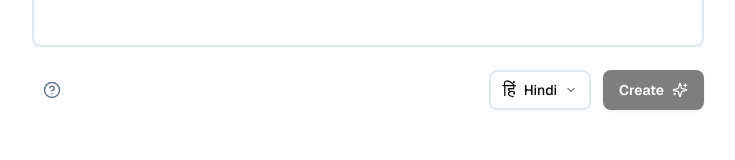
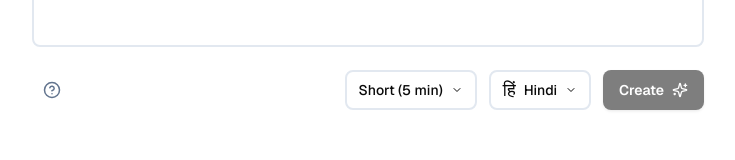
Before and after one commit to saibhaskardevatha/kahani, a Next.js app: page / in a window 1280 px wide. Shown: the part 301-461 px from the top of the page, without its empty margins (272-1007 px from the left). Built offline with nearby package versions, Linux system fonts and the light colour scheme.

Commit message:
duration dropdown added

```diff
--- a/src/app/chat/[id]/page.tsx
+++ b/src/app/chat/[id]/page.tsx
@@ -6,12 +6,13 @@ import { WorkflowStep } from "../../../components/chat/WorkflowStep";
 import { AudioPlayer } from "../../../components/chat/AudioPlayer";
 import { useWorkflow } from "../../../hooks/useWorkflow";
 import { WorkflowStep as WorkflowStepType } from "../../../types/chat";
-import { DEFAULT_LANGUAGE } from "../../../constants";
+import { DEFAULT_LANGUAGE, DEFAULT_DURATION } from "../../../constants";
 
 export default function ChatPage() {
   const searchParams = useSearchParams();
   const prompt = searchParams.get("prompt");
   const language = searchParams.get("language") || DEFAULT_LANGUAGE;
+  const duration = searchParams.get("duration") || DEFAULT_DURATION;
 
   const {
     steps,
--- a/src/app/page.tsx
+++ b/src/app/page.tsx
@@ -3,17 +3,19 @@
 import { useState, useCallback } from "react";
 import { useRouter } from "next/navigation";
 import { LanguageDropdown } from "../components/LanguageDropdown";
+import { DurationDropdown } from "../components/DurationDropdown";
 import { TipsSection } from "../components/TipsSection";
 import { SuggestionsSection } from "../components/SuggestionsSection";
 import { AnimatedTitle } from "../components/AnimatedTitle";
 import { QuestionIcon, SparklesIcon } from "../components/icons";
-import { LANGUAGES, SUGGESTIONS, TIPS, DEFAULT_LANGUAGE, APP_CONFIG } from "../constants";
+import { LANGUAGES, DURATIONS, SUGGESTIONS, TIPS, DEFAULT_LANGUAGE, DEFAULT_DURATION, APP_CONFIG } from "../constants";
 import { validatePrompt, generateChatId, buildChatUrl } from "../utils/validation";
 
 export default function Home() {
   const [prompt, setPrompt] = useState("");
   const [showTips, setShowTips] = useState(false);
   const [selectedLanguage, setSelectedLanguage] = useState(DEFAULT_LANGUAGE);
+  const [selectedDuration, setSelectedDuration] = useState(DEFAULT_DURATION);
   const [error, setError] = useState<string | null>(null);
   const router = useRouter();
 
@@ -26,6 +28,11 @@ export default function Home() {
     setSelectedLanguage(language);
   }, []);
 
+  const handleDurationSelect = useCallback((duration: string) => {
+    setSelectedDuration(duration);
+  }, []);
+
+
   const handleGenerate = useCallback(() => {
     const validation = validatePrompt(prompt);
 
@@ -36,9 +43,9 @@ export default function Home() {
 
     setError(null);
     const id = generateChatId();
-    const url = buildChatUrl(id, prompt, selectedLanguage);
+    const url = buildChatUrl(id, prompt, selectedLanguage, selectedDuration);
     router.push(url);
-  }, [prompt, selectedLanguage, router]);
+  }, [prompt, selectedLanguage, selectedDuration, router]);
 
   const handlePromptChange = useCallback((e: React.ChangeEvent<HTMLTextAreaElement>) => {
     setPrompt(e.target.value);
@@ -95,7 +102,13 @@ export default function Home() {
             </button>
 
             <div className="flex items-center gap-3">
-              <LanguageDropdown
+              <DurationDropdown
+                  durations={DURATIONS}
+                  selectedDuration={selectedDuration}
+                  onDurationSelect={handleDurationSelect}
+                />
+
+                <LanguageDropdown
                 languages={LANGUAGES}
                 selectedLanguage={selectedLanguage}
                 onLanguageSelect={handleLanguageSelect}
--- /dev/null
+++ b/src/components/DurationDropdown.tsx
@@ -0,0 +1,79 @@
+import React, { useState, useRef } from "react";
+import { Duration } from "../types";
+import { ChevronDownIcon, CheckIcon } from "./icons";
+import { useClickOutside } from "../hooks/useClickOutside";
+
+interface DurationDropdownProps {
+  durations: Duration[];
+  selectedDuration: string;
+  onDurationSelect: (duration: string) => void;
+}
+
+export const DurationDropdown: React.FC<DurationDropdownProps> = ({
+  durations,
+  selectedDuration,
+  onDurationSelect,
+}) => {
+  const [isOpen, setIsOpen] = useState(false);
+  const dropdownRef = useRef<HTMLDivElement>(null);
+
+  const selectedDurationData = durations.find((d) => d.value === selectedDuration);
+
+  useClickOutside(dropdownRef, () => setIsOpen(false));
+
+  const handleDurationSelect = (duration: string) => {
+    onDurationSelect(duration);
+    setIsOpen(false);
+  };
+
+  const handleKeyDown = (event: React.KeyboardEvent) => {
+    if (event.key === "Escape") {
+      setIsOpen(false);
+    }
+  };
+
+  return (
+    <div className="relative" ref={dropdownRef} onKeyDown={handleKeyDown}>
+      <button
+        onClick={() => setIsOpen(!isOpen)}
+        className="flex items-center gap-2 rounded-md border-2 border-slate-200 dark:border-slate-700/50 bg-background text-foreground h-10 px-3 text-sm font-medium focus:outline-none focus:ring-2 focus:ring-black-500/50 dark:focus:ring-black-400/50 cursor-pointer hover:border-slate-300 dark:hover:border-slate-600 transition-colors"
+        aria-haspopup="listbox"
+        aria-expanded={isOpen}
+        aria-label={`Selected duration: ${selectedDurationData?.name}`}
+      >
+        <span>{selectedDurationData?.name}</span>
+        <ChevronDownIcon
+          className={`transition-transform ${isOpen ? "rotate-180" : ""}`}
+          aria-hidden="true"
+        />
+      </button>
+
+      {isOpen && (
+        <div
+          className="absolute top-full left-0 mt-1 w-60 bg-white dark:bg-slate-800 border border-slate-200 dark:border-slate-700 rounded-md shadow-lg z-10 overflow-hidden"
+          role="listbox"
+          aria-label="Duration options"
+        >
+          {durations.map((duration) => (
+            <button
+              key={duration.value}
+              onClick={() => handleDurationSelect(duration.value)}
+              className={`cursor-pointer w-full flex items-center gap-3 px-4 py-3 text-left hover:bg-slate-50 dark:hover:bg-slate-700 transition-colors ${
+                selectedDuration === duration.value
+                  ? "bg-slate-100 dark:bg-slate-700 text-black dark:text-white"
+                  : "text-slate-700 dark:text-slate-300"
+              }`}
+              role="option"
+              aria-selected={selectedDuration === duration.value}
+            >
+              <span className="text-sm font-medium">{duration.name}</span>
+              {selectedDuration === duration.value && (
+                <CheckIcon className="ml-auto text-green-500" aria-hidden="true" />
+              )}
+            </button>
+          ))}
+        </div>
+      )}
+    </div>
+  );
+};
--- a/src/constants/index.ts
+++ b/src/constants/index.ts
@@ -1,4 +1,4 @@
-import { Language, Suggestion, Tip } from '../types';
+import { Language, Suggestion, Tip, Duration } from '../types';
 
 export const LANGUAGES: Language[] = [
   {
@@ -22,6 +22,14 @@ export const LANGUAGES: Language[] = [
     flag: "ਪੰਜਾਬੀ",
   },
 ];
+
+export const DURATIONS: Duration[] = [
+  { name: "Short (5 min)", value: "short" },
+  { name: "Medium (10 min)", value: "medium" },
+  { name: "Long (15+ min)", value: "long" },
+];
+
+export const DEFAULT_DURATION = "short";
 
 // Language variations for animated "Ka" character
 export const KA_VARIATIONS = [
--- a/src/types/index.ts
+++ b/src/types/index.ts
@@ -2,6 +2,12 @@ export interface Language {
   name: string;
   icon: string;
   flag: string;
+}
+
+
+export interface Duration {
+  name: string; // Display label, e.g. "Short (5 min)"
+  value: string; // Internal value, e.g. "short"
 }
 
 export interface Suggestion {
--- a/src/utils/validation.ts
+++ b/src/utils/validation.ts
@@ -18,10 +18,16 @@ export const generateChatId = (): string => {
   return Math.random().toString(36).substring(7);
 };
 
-export const buildChatUrl = (id: string, prompt: string, language: string): string => {
+export const buildChatUrl = (
+  id: string,
+  prompt: string,
+  language: string,
+  duration: string
+): string => {
   const params = new URLSearchParams({
     prompt: prompt.trim(),
-    language: language
+    language,
+    duration,
   });
 
   return `/chat/${id}?${params.toString()}`;
```
